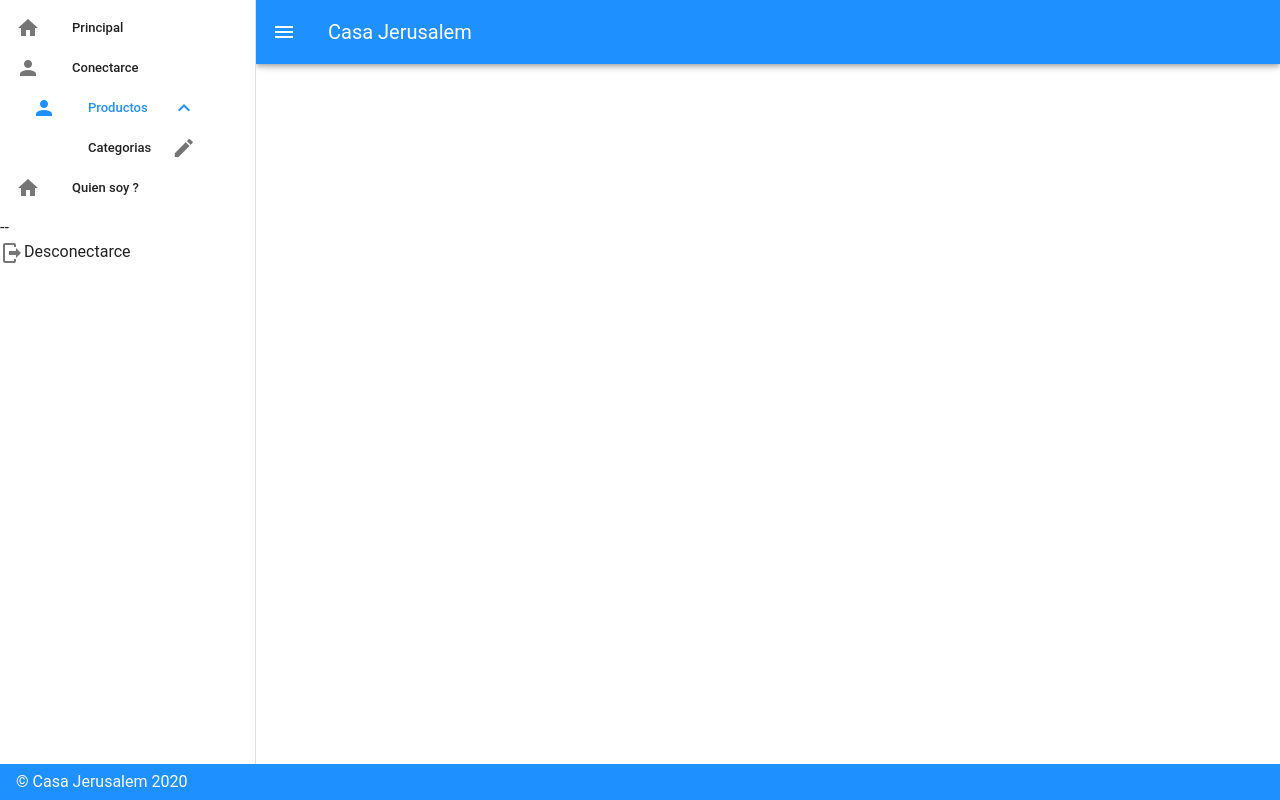
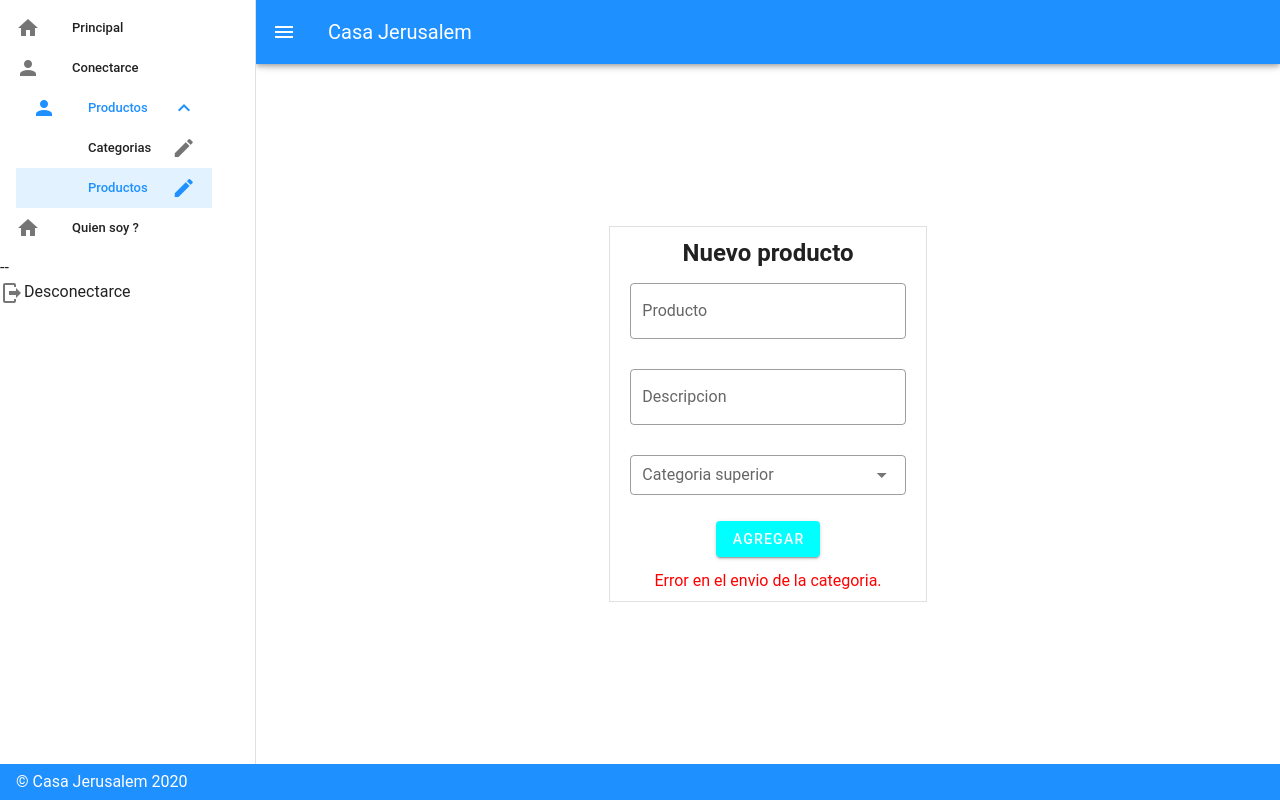
Before and after one commit to rebecamurillo/cj-webapp, a Vue app: page /#/product in a window 1280 px wide. Built offline with nearby package versions, Linux system fonts and the light colour scheme; no server answers; sample sign-in values are in the browser's storage.

Commit message:
Add product edition page

```diff
--- a/src/App.vue
+++ b/src/App.vue
@@ -4,7 +4,7 @@
     <v-navigation-drawer v-model="drawer" app>
       <v-list dense>
         <v-list-item link v-for="link in links" :key="link.text" router :to="link.route">
-          <v-list-group v-if="link.sublinks" no-action value="true" >
+          <v-list-group v-if="link.sublinks" no-action value="true">
             <template v-slot:activator>
               <v-list-item-icon>
                 <v-icon>{{ link.icon }}</v-icon>
@@ -54,6 +54,15 @@
   </v-app>
 </template>
 
+<style>
+.v-list-group__header {
+    padding: 0 0;
+}
+.v-list-group__header {
+    padding: 0 0;
+}
+</style>
+
 <script lang="ts">
 import Vue from 'vue';
 import { logout } from './modules/auth/auth.service';
@@ -73,9 +82,10 @@ export default Vue.extend({
         links: [
             { icon:'mdi-home',text:'Principal', route:'/home'},
             { icon:'mdi-account',text:'Conectarce', route:'/login'},
-            { icon:'mdi-account',text:'Productos', sublinks:[{
-              icon:'mdi-pencil',text:'Categorias',route: '/category'
-            }] },
+            { icon:'mdi-account',text:'Productos', sublinks:[
+              { icon:'mdi-pencil',text:'Categorias',route: '/category'},
+              { icon:'mdi-pencil',text:'Productos',route: '/product'}
+            ] },
             { icon:'mdi-home',text:'Quien soy ?', route:'/about'},
         ]
     }
--- /dev/null
+++ b/src/modules/product/product.model.ts
@@ -0,0 +1,17 @@
+export interface ProductInput {
+    id?: number;
+    name: string;
+    description: string;
+    priceNet: number;
+    priceGross: number;
+    categoryId: number;
+    brandId: number;
+    supplierId: number;
+    attributesValue: [
+        {
+            attributeId: number;
+            value: string;
+            description: string;
+        }
+    ]
+}
--- a/src/router/index.ts
+++ b/src/router/index.ts
@@ -4,6 +4,7 @@ import Home from '../views/Home.vue'
 import About from '../views/About.vue'
 import Login from '../views/Login.vue'
 import Category from '../views/product/Category.vue'
+import Product from '../views/product/Product.vue'
 
 Vue.use(VueRouter)
 
@@ -32,6 +33,11 @@ Vue.use(VueRouter)
     path: '/category',
     name: 'Edit Category',
     component: Category
+  },
+  {
+    path: '/product',
+    name: 'Edit Product',
+    component: Product
   }
 ]
 
--- /dev/null
+++ b/src/views/product/Product.vue
@@ -0,0 +1,151 @@
+<template>
+    <v-row align="center" justify="center">
+        <v-col cols="12" sm="8" md="4" >
+            <v-card class="pa-2" outlined tile >
+                <h2>Nuevo producto</h2>
+                <v-col >
+                <v-form>
+                    <v-text-field
+                        v-model="productData.name"
+                        name="Category"
+                        type="text"
+                        label="Producto"
+                        outlined
+                        :error="productError"
+                    ></v-text-field>
+                    <v-text-field
+                        v-model="productData.description"
+                        name="description"
+                        type="text"
+                        label="Descripcion"
+                        outlined
+                    ></v-text-field>
+                    <v-select v-model="productData.categoryId" :items="categoryList" label="Categoria superior" outlined
+                    item-value='id'
+                    item-text='namewithspaces' dense>
+                    </v-select>
+                    <v-btn color="accent" v-on:click="createProduct()">Agregar</v-btn>
+                </v-form>
+                </v-col>
+                <span style="color:green;"> {{msgSuccess}} </span>
+                <span style="color:red;"> {{msgError}} </span>
+
+            </v-card>
+        </v-col>
+    </v-row>
+</template>
+<style>
+
+
+</style>
+<script>
+import Vue from 'vue';
+import { postCategory,getCategorysSorted,deleteCategorys,updateCategoryById } from '../../modules/category/category.service';
+import {ProductInput} from '@/modules/product/product.model.ts';
+
+export default Vue.extend({
+  data() {
+    return {
+      msgSuccess: '',
+      msgError: '',
+      productError: false,
+      productData: {
+          id: null,
+          barcode: '',
+          name: '',
+          description: '',
+          priceNet: null,
+          priceGross: null,
+          categoryId: null
+      },
+      selectedLines: [],
+      tableHeaders: [
+        {
+          text: 'Nombre',
+          align: 'start',
+          sortable: false,
+          value: 'namewithspaces',
+        },
+        { text: 'Descripcion', value: 'description' }
+      ],
+      categoryList: []
+    }
+  },
+  mounted() {
+    this.updateCategorysSorted();
+  },
+  methods: {
+    resetProduct(){
+        this.productData.id= null;
+        this.productData.barcode= '';
+        this.productData.name= '';
+        this.productData.description= '';
+        this.productData.priceNet= null;
+        this.productData.priceGross= null;
+        this.productData.categoryId= null;
+    },
+    createProduct(){
+      this.msgSuccess = '';
+      this.msgError= '';
+      if (this.productData.name === ''){
+        this.productError = true;
+        this.msgError= 'La informacion es necesaria';
+      }
+      else {
+        this.productError = false;
+      }
+
+      console.log('this.productData');
+      console.log(this.productData);
+    //   postCategory(this.categoryData).then(res=>{
+    //     if (res.data){
+    //       this.msgSuccess1 = 'La categoria ha sido creada.'
+    //       this.categoryData.name='';
+    //       this.categoryData.description='';
+    //       this.categoryData.parentId=0;
+    //       this.updateCategorysSorted();
+    //     }else if (res.error){
+    //       this.msgError1 = 'Error en el envio de la categoria.'
+    //     }
+    //   });
+    },
+
+    updateCategorys(){
+    //   getCategorysSorted().then(res=>{
+    //     if (res.data){
+    //       this.categoryList = res.data;
+    //     }else if (res.error){
+    //       this.msgError1 = 'Error en el envio de la categoria.'
+    //     }
+    //   });
+    },
+    updateSuppliers(){
+        console.log('updateSuppliers()');
+    },
+    updateBrands(){
+        console.log('updateBrands()');
+    },
+    updateAttributes(){
+        console.log('updateAttributes()');
+    },
+    createSupplier(){
+        console.log('createSupplier()');
+    },
+    createBrands(){
+        console.log('createBrands()');
+    },
+    createAttribute(){
+        console.log('createAttribute()');
+    },
+    updateCategorysSorted(){
+      getCategorysSorted().then(res=>{
+        if (res.data){
+          this.categoryList = res.data;
+        }else if (res.error){
+          this.msgError = 'Error en el envio de la categoria.'
+        }
+      });
+    }
+  }
+})
+</script>
```
Also changed, not shown: src/modules/product/product.service.ts (added, +60 -0 lines).
